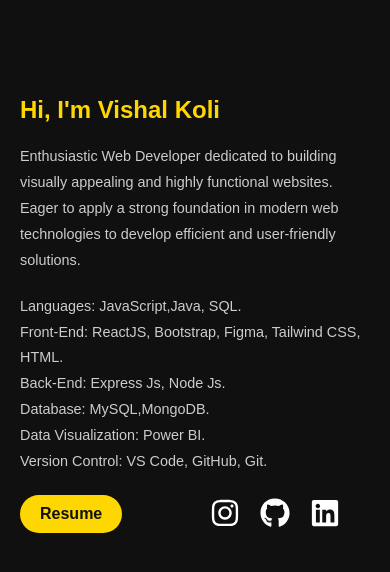
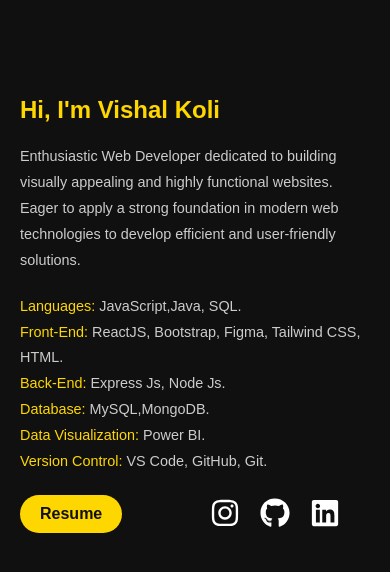
Before and after one commit to Vishalk1402/Vk-project-port, a React (Create React App) app: page / in a window 390 px wide. Shown: the part 2376-2948 px from the top of the page. Built offline with nearby package versions, Linux system fonts and the light colour scheme.

Commit message:
Update About.css

```diff
--- a/src/style/About.css
+++ b/src/style/About.css
@@ -133,9 +133,14 @@ body {
   color: #ffd700;
   transform: scale(1.2);
 }
- @media (max-width: 768px) {
- .social-icons {
-  gap: 20px;
-  padding-left: 10rem;
+
+span{
+  color:  #ffd700;
 }
- }
+
+@media (max-width: 768px) {
+  .social-icons {
+    gap: 20px;
+    padding-left: 10rem;
+  }
+}
```
